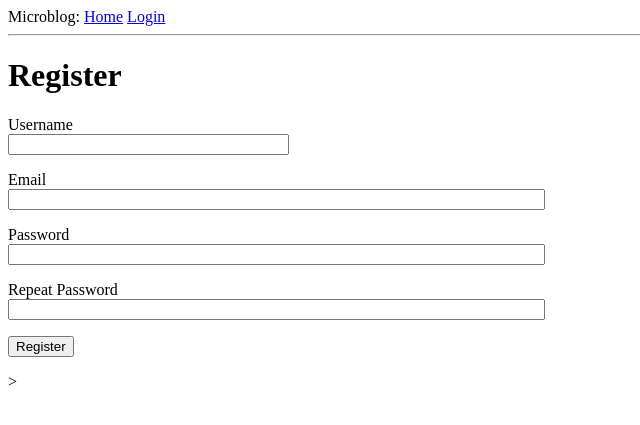
After one commit to Hotchapu13/microblog, a Flask app: page /register in a window 1280 px wide. The commit adds this page. Shown: the top 425 px of the page, without its empty margins (0-640 px from the left). Run offline with Flask 3, Linux system fonts and the light colour scheme.

Commit message:
Add registration form

```diff
--- a/app/forms.py
+++ b/app/forms.py
@@ -1,6 +1,7 @@
-from flask_wtf import FlaskForm
-from wtforms import StringField, PasswordField, BooleanField, SubmitField
-from wtforms.validators import DataRequired
+from flask_wtf import FlaskForm # type: ignore
+from wtforms import StringField, PasswordField, BooleanField, SubmitField # type: ignore
+from wtforms.validators import DataRequired, ValidationError, Email, EqualTo # type: ignore
+from app.models import User
 
 
 class LoginForm(FlaskForm):
@@ -8,3 +9,22 @@ class LoginForm(FlaskForm):
     password = PasswordField('Password', validators=[DataRequired()])
     remember_me = BooleanField('Remember Me')
     submit = SubmitField('Sign In')
+
+
+class RegistrationForm(FlaskForm):
+    username = StringField('Username', validators=[DataRequired()])
+    email = StringField('Email', validators=[DataRequired(), Email()])
+    password = PasswordField('Password', validators=[DataRequired()])
+    password2 = PasswordField('Repeat Password', validators=[
+                              DataRequired(), EqualTo('password')])
+    submit = SubmitField('Register')
+
+    def validate_username(self, username):
+        user = User.query.filter_by(username=username.data).first()
+        if user is not None:
+            raise ValidationError('Please use a different username.')
+
+    def validate_email(self, email):
+        user = User.query.filter_by(email=email.data).first()
+        if user is not None:
+            raise ValidationError('Please use a different email address')
--- a/app/routes.py
+++ b/app/routes.py
@@ -1,6 +1,6 @@
 from flask import render_template, flash, redirect, url_for, request  # type: ignore
-from app import app
-from app.forms import LoginForm
+from app import app, db
+from app.forms import LoginForm, RegistrationForm
 from flask_login import current_user, login_user, login_required, logout_user  # type: ignore
 from app.models import User  # type: ignore
 from urllib.parse import urlparse  # type: ignore
@@ -62,12 +62,15 @@ def login():
         return redirect(url_for('index'))
     form = LoginForm()
 
+    # check if the form was submitted (POST request) and fields passed validation
     if form.validate_on_submit():
         user = User.query.filter_by(username=form.username.data).first()
         if user is None or not user.check_password(form.password.data):
             flash('Invalid username or password')
             return redirect(url_for('login'))
         login_user(user, remember=form.remember_me.data)
+
+        # retrieve the page user tried to access before being prompted to sign in
         next_page = request.args.get('next')
         if not next_page or urlparse(next_page).netloc != '':
             next_page = url_for('index')
@@ -78,3 +81,20 @@ def login():
 def logout():
     logout_user()
     return redirect(url_for('index'))
+
+
+@app.route('/register', methods=['GET', 'POST'])
+def register():
+    if current_user.is_authenticated:
+        return redirect(url_for('index'))
+    form = RegistrationForm()
+
+    # check if the form was submitted (POST request) and fields passed validation
+    if form.validate_on_submit():
+        user = User(username=form.username.data, email=form.email.data)
+        user.set_password(form.password.data)
+        db.session.add(user)
+        db.session.commit()
+        flash('Congratulations, you are now a registered user!')
+        return redirect(url_for('login'))
+    return render_template('register.html', title='Register', form=form)
--- /dev/null
+++ b/app/templates/register.html
@@ -0,0 +1,36 @@
+{% extends "base.html" %} {% block content %}
+<form action="" method="POST">
+  <h1>Register</h1>
+  {{ form.hidden_tag() }}
+  <p>
+    {{ form.username.label }}<br />
+    {{ form.username(size=32) }}<br />
+    {% for error in form.username.errors %}
+    <span style="color: red">[{{ error }}]</span>
+    {% endfor %}
+  </p>
+  <p>
+    {{ form.email.label }}<br />
+    {{ form.email(size=64) }}<br />
+    {% for error in form.email.errors %}
+    <span style="color: red">[{{ error }}]</span>
+    {% endfor %}
+  </p>
+  <p>
+    {{ form.password.label }}<br />
+    {{ form.password(size=64) }}<br />
+    {% for error in form.password.errors %}
+    <span style="color: red">[{{ error }}]</span>
+    {% endfor %}
+  </p>
+  <p>
+    {{ form.password2.label }}<br />
+    {{ form.password2(size=64) }}<br />
+    {% for error in form.password2.errors %}
+    <span style="color: red">[{{ error }}]</span>
+    {% endfor %}
+  </p>
+  <p>{{ form.submit() }}</p>
+  >
+</form>
+{% endblock %}
```
Also changed, not shown: app/templates/login.html (+6 -9 lines), app.db, 1 other file.
